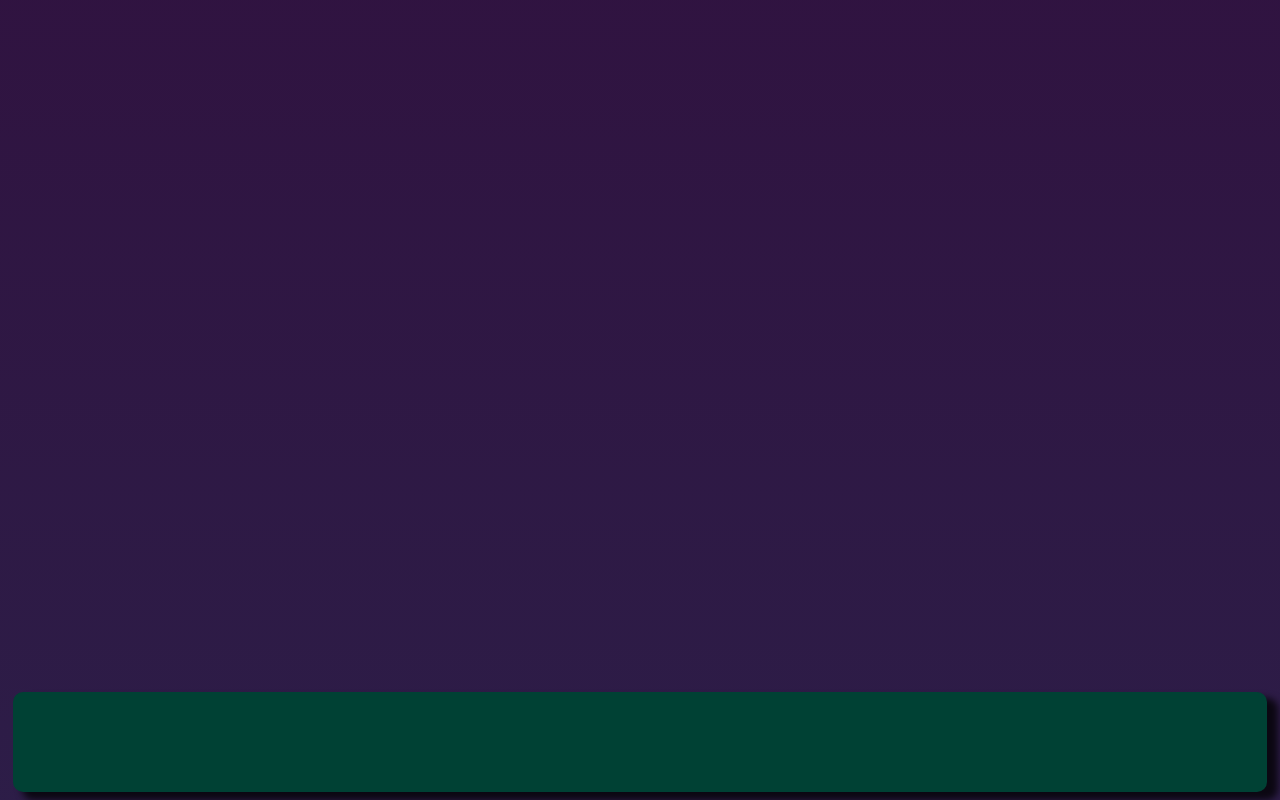
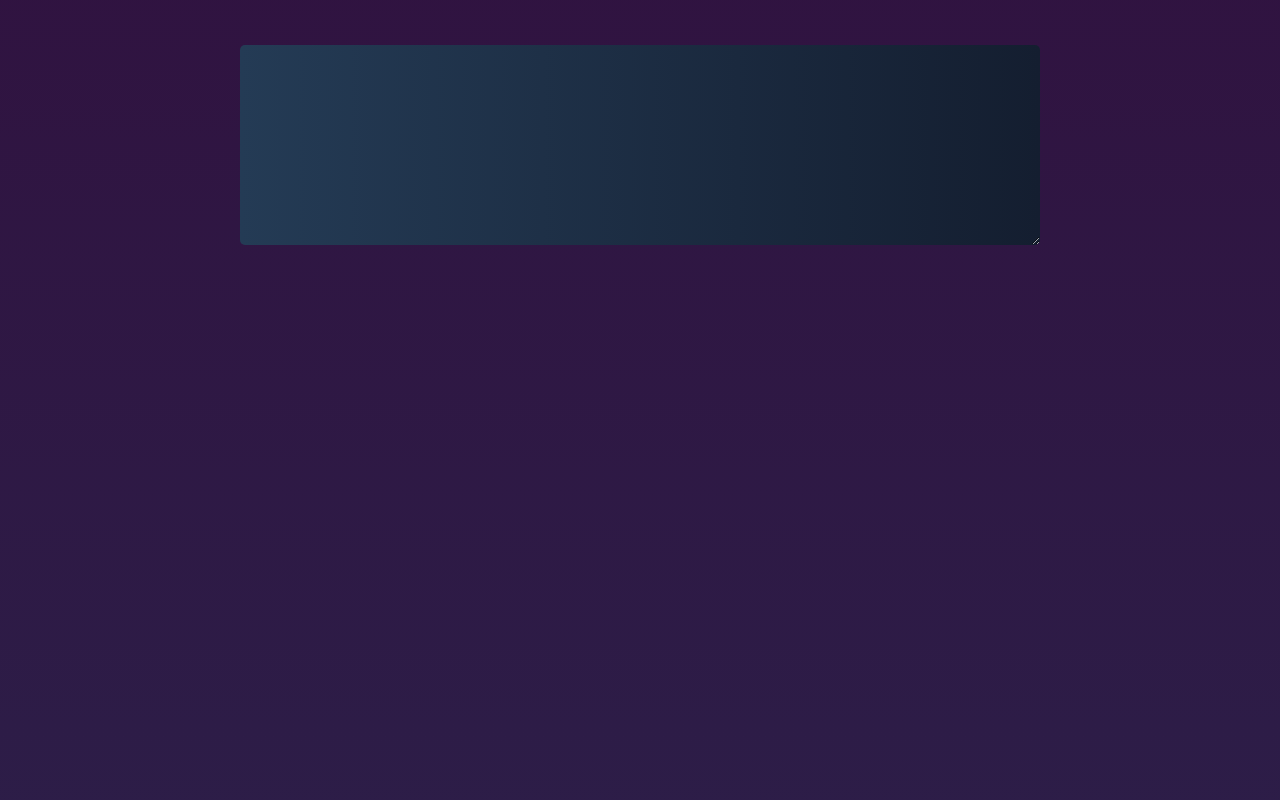
Before and after one commit to Waelkp/Virtual-Keyboard, a plain HTML site: page index.html in a window 1280 px wide. Shown: the top 800 px of the page. Drawn offline with Linux system fonts and the light colour scheme.

Commit message:
finsh on Large Screen

```diff
--- a/css/style.css
+++ b/css/style.css
@@ -1,6 +1,7 @@
 * {
   box-sizing: border-box;
   margin: 0;
+  font-family:'Segoe UI', Tahoma, Geneva, Verdana, sans-serif;
 }
 body {
   background: #360033; /* fallback for old browsers */
@@ -31,31 +32,23 @@ body {
   }
 }
 .keyboard {
+  text-align: center;
   position: fixed;
   left: 1%;
   bottom: 1%;
   transition: 0.7s;
   user-select: none;
   width: 98%;
-  height: 100px;
+  height: fit-content;
   padding: 5px 0px;
   border-radius: 10px;
+  background: linear-gradient(
+    to right,
+    #134e5e,
+    #71b280
+  ); /* W3C, IE 10+/ Edge, Firefox 16+, Chrome 26+, Opera 12+, Safari 7+ */
 
-  /* Backgound color */
-  /*background: #bbd2c5;
-   background: -webkit-linear-gradient(
-    to bottom,
-    #292e49,
-    #536976,
-    #bbd2c5
-  );
-  background: linear-gradient(
-    to bottom,
-    #292e49,
-    #536976,
-    #bbd2c5
-  ); */
-  background-color: #004134 !important;
+  /* background-color: #004134 !important; */
 
   /* Shadow */
   -webkit-box-shadow: 10px 7px 7px 1px rgba(0, 0, 0, 0.75);
@@ -119,3 +112,49 @@ body {
 .key-dark {
   background-color: rgba(0, 0, 0, 0.2);
 }
+textarea {
+  width: 800px;
+  height: 200px;
+  text-align: center;
+  font-size: 40px;
+  padding: 10px 20px;
+  align-self: flex-start;
+  margin: 0 auto;
+  margin-top: 45px;
+  border: none;
+  outline: none;
+  border-radius: 5px;
+  transition: 0.6s;
+  &:focus {
+    outline: none;
+    height: 250px;
+  }
+  background: #141e30;
+  background: linear-gradient(
+    to right,
+    #243b55,
+    #141e30
+  ); /* W3C, IE 10+/ Edge, Firefox 16+, Chrome 26+, Opera 12+, Safari 7+ */
+  color: rgb(255 255 255 / 50%);
+}
+::-webkit-scrollbar {
+  width: 10px;
+  cursor: pointer;
+}
+
+/* Track */
+::-webkit-scrollbar-track {
+  background: #c0c0c0;
+  cursor: pointer;
+}
+
+/* Handle */
+::-webkit-scrollbar-thumb {
+  background: #004134;
+  cursor: pointer;
+}
+
+/* Handle on hover */
+::-webkit-scrollbar-thumb:hover {
+  background: #002a21;
+}
--- a/index.html
+++ b/index.html
@@ -15,27 +15,7 @@
     <link rel="stylesheet" href="css/style.css" />
   </head>
   <body class="center">
-    <!-- <div class="keyboard">
-      <div class="keys">
-        <button type="button" class="key">a</button>
-
-        <button type="button" class="key key-wide">
-          <i class="material-icons">backspace</i>
-        </button>
-
-        <button type="button" class="key key-extra-wide">
-          <i class="material-icons">space_bar</i>
-        </button>
-
-        <button type="button" class="key key-wide key-activatable">
-          <i class="material-icons">keyboard_capslock</i>
-        </button>
-
-        <button type="button" class="key key-wide key-dark">
-          <i class="material-icons">check_circle</i>
-        </button>
-      </div>
-    </div>-->
+    <textarea class="user-input" name="" id="" cols="30" rows="10"></textarea>
 
     <!-- Link to JavaScript file -->
     <script src="main.js"></script>
--- a/main.js
+++ b/main.js
@@ -1,3 +1,6 @@
+let w = "w";
+w.toLowerCase();
+w.toUpperCase();
 const Keyboard = {
   elements: {
     main: null,
@@ -18,11 +21,23 @@ const Keyboard = {
     this.elements.main = document.createElement("div");
     this.elements.keysContainer = document.createElement("div");
     //   Setup Main Element
-    this.elements.main.classList.add("keyboard", "1keyboard-hidden");
+    this.elements.main.classList.add("keyboard", "keyboard-hidden");
     this.elements.keysContainer.classList.add("keyboard-keys");
+    this.elements.keysContainer.appendChild(this._createKeys());
+
+    this.elements.keys = this.elements.keysContainer.querySelectorAll(".key");
     //   Add to DOM
     this.elements.main.appendChild(this.elements.keysContainer);
     document.body.appendChild(this.elements.main);
+
+    // Automaticlly use keyboard for elements with .user-input
+    document.querySelectorAll(".user-input").forEach((element) => {
+      element.addEventListener("focus", () => {
+        this.open(element.value, (currentvalue) => {
+          element.value = currentvalue;
+        });
+      });
+    });
   },
 
   _createKeys() {
@@ -81,7 +96,7 @@ const Keyboard = {
       const keyElement = document.createElement("button");
       const inserLineBreak =
         ["backspace", "p", "enter", "?"].indexOf(key) !== -1;
-    });
+
       // Add Atrrbuites/classes
       keyElement.setAttribute("type", "button");
       keyElement.classList.add("key");
@@ -129,33 +144,75 @@ const Keyboard = {
           break;
 
         case "done":
-        keyElement.classList.add("key-extra-wide", "key-dark");
+          keyElement.classList.add("key-wide", "key-dark");
           keyElement.innerHTML = createIconsHTML("check_circle");
 
           keyElement.addEventListener("click", () => {
+            this.close();
+            this._tiggerEvent("onclose");
+          });
+
+          break;
+
+        default:
+          keyElement.textContent = key.toLowerCase();
+
+          keyElement.addEventListener("click", () => {
             this.properties.value += this.properties.capsLock
-            ? this.key.toUpperCase()
-            : this.key.toLowerCase();
+              ? key.toUpperCase()
+              : key.toLowerCase();
             this._tiggerEvent("oninput");
             //         45:15
           });
           break;
+      }
+      fragment.appendChild(keyElement);
+      if (inserLineBreak) {
+        fragment.appendChild(document.createElement("br"));
+      }
+    });
+    return fragment;
+  },
 
-      default:
-        keyElement.textContent = key.toLowerCase();
+  _tiggerEvent(handlerName) {
+    // console.log("Event Triggered! Event Name : " + handlerName);
+    if (typeof this.eventHandlers[handlerName] == "function") {
+      this.eventHandlers[handlerName](this.properties.value);
     }
   },
 
-  _tiggerEvent(handlerName) {
-    console.log("Event Triggered! Event Name : " + handlerName);
+  _toggleCapsLoack() {
+    this.properties.capsLock = !this.properties.capsLock;
+    for (let key of this.elements.keys) {
+      if (key.childElementCount === 0) {
+        key.textContent = this.properties.capsLock
+          ? key.textContent.toUpperCase()
+          : key.textContent.toLowerCase();
+      }
+    }
   },
-
-  _toggleCapsLoack() {
-    console.log("Caps Lock Toggled");
+  open(initialValue, oninput, onclose) {
+    this.properties.value = initialValue || "";
+    this.eventHandlers.oninput = oninput;
+    this.eventHandlers.onclose = onclose;
+    this.elements.main.classList.remove("keyboard-hidden");
   },
-  open(initialValue, oninput, onclose) {},
-  close() {},
+  close() {
+    this.properties.value = "";
+    this.eventHandlers.oninput = oninput;
+    this.eventHandlers.onclose = onclose;
+    this.elements.main.classList.add("keyboard-hidden");
+  },
 };
 window.addEventListener("DOMContentLoaded", function () {
   Keyboard.init();
+  // Keyboard.open(
+  //   "dcode",
+  //   function (currentValue) {
+  //     console.log("value changed here it is : " + currentValue);
+  //   },
+  //   function (currentValue) {
+  //     console.log("Keyboard Closed Finshing Value : " + currentValue);
+  //   }
+  // );
 });
```
Lines whose indentation alone changed are shown as unchanged.
